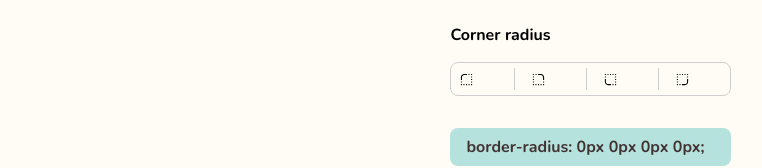
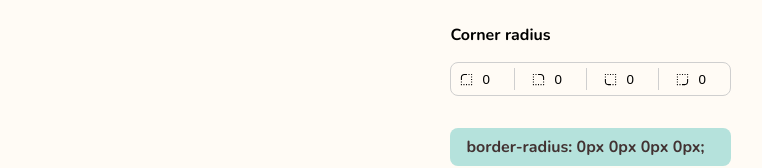
Before and after one commit to erikalbuquerque/border_radius_previewer, a React (Vite) app: page / in a window 1280 px wide. Shown: the part 421-589 px from the top of the page, without its empty margins (260-1022 px from the left). Built offline with nearby package versions, Linux system fonts and the light colour scheme.

Commit message:
feat: add BorderRadius Context/Hook

```diff
--- a/src/App.tsx
+++ b/src/App.tsx
@@ -1,5 +1,3 @@
-import { useState } from "react";
-
 import { Container, Content } from "./styles/app";
 
 import { Logo } from "./components/Logo";
@@ -10,41 +8,6 @@ import { CornerRadiusBox } from "./components/CornerRadiusBox";
 
 
 export function App() {
-  const [topLeft, setTopLeft] = useState(0);
-  const [topRight, setTopRight] = useState(0);
-  const [bottomLeft, setBottomLeft] = useState(0);
-  const [bottomRight, setBottomRight] = useState(0);
-
-  const [copySuccess, setCopySuccess] = useState(false);
-
-  function borderTopLeft(value: number) {
-    setTopLeft(value);
-  }
-
-  function borderTopRight(value: number) {
-    setTopRight(value);
-  }
-
-  function borderBottomLeft(value: number) {
-    setBottomLeft(value);
-  }
-
-  function borderBottomRight(value: number) {
-    setBottomRight(value);
-  }
-
-  function copyToBoard() {
-    navigator.clipboard.writeText(
-      `border-radius: ${topLeft}px ${topRight}px ${bottomLeft}px ${bottomRight}px;`
-    );
-    showMessage();
-  }
-  function showMessage() {
-    if (!copySuccess) setCopySuccess(true);
-  }
-  function hiddenMessage() {
-    if (copySuccess) setCopySuccess(false);
-  }
   return (
     <Container>
       <Content>
--- a/src/components/Box/index.tsx
+++ b/src/components/Box/index.tsx
@@ -1,10 +1,12 @@
+import { useBorderRadius } from "../../hooks/useBorderRadius";
 import { Container, Content, BoxModel } from "./styles";
 
 export function Box() {
+  const { topLeft, topRight, bottomLeft, bottomRight } = useBorderRadius();
   return (
     <Container>
       <Content>
-        <BoxModel topLeft={0} topRight={0} bottomRight={0} bottomLeft={0} />
+        <BoxModel topLeft={topLeft} topRight={topRight} bottomRight={bottomRight} bottomLeft={bottomLeft} />
       </Content>
     </Container>
   );
--- a/src/components/CornerRadiusBox/index.tsx
+++ b/src/components/CornerRadiusBox/index.tsx
@@ -6,8 +6,20 @@ import {
   AiOutlineRadiusBottomright,
 } from "react-icons/ai";
 import { Container, Content, InputContent, Inputs } from "./styles";
+import { useBorderRadius } from "../../hooks/useBorderRadius";
 
 export function CornerRadiusBox() {
+  const {
+    topLeft,
+    topRight,
+    bottomLeft,
+    bottomRight,
+    handleBorderTopLeft,
+    handleBorderTopRight,
+    handleBorderBottomLeft,
+    handleBorderBottomRight,
+  } = useBorderRadius();
+
   return (
     <Container>
       <Content>
@@ -15,19 +27,35 @@ export function CornerRadiusBox() {
         <Inputs>
           <InputContent>
             <AiOutlineRadiusUpleft size={15} />
-            <Input type="number" />
+            <Input
+              type="number"
+              value={topLeft}
+              onChange={(e) => handleBorderTopLeft(Number(e.target.value))}
+            />
           </InputContent>
           <InputContent>
             <AiOutlineRadiusUpright size={15} />
-            <Input type="number" />
+            <Input
+              type="number"
+              value={topRight}
+              onChange={(e) => handleBorderTopRight(Number(e.target.value))}
+            />
           </InputContent>
           <InputContent>
             <AiOutlineRadiusBottomleft size={15} />
-            <Input type="number" />
+            <Input
+              type="number"
+              value={bottomLeft}
+              onChange={(e) => handleBorderBottomLeft(Number(e.target.value))}
+            />
           </InputContent>
           <InputContent>
             <AiOutlineRadiusBottomright size={15} />
-            <Input type="number" />
+            <Input
+              type="number"
+              value={bottomRight}
+              onChange={(e) => handleBorderBottomRight(Number(e.target.value))}
+            />
           </InputContent>
         </Inputs>
       </Content>
--- a/src/components/PropsDisplay/index.tsx
+++ b/src/components/PropsDisplay/index.tsx
@@ -1,18 +1,14 @@
+import { useBorderRadius } from "../../hooks/useBorderRadius";
 import { Container, Content } from "./styles";
 
 export function PropsDisplay() {
-  const obj = {
-    topLeft: 0,
-    topRight: 0,
-    bottomLeft: 0,
-    bottomRight: 0,
-  };
+  const { topLeft, topRight, bottomLeft, bottomRight } = useBorderRadius();
+
   return (
     <Container>
       <Content>
         <span>
-          border-radius: {obj.topLeft}px {obj.topRight}px {obj.bottomLeft}px{" "}
-          {obj.bottomRight}
+          border-radius: {topLeft}px {topRight}px {bottomLeft}px {bottomRight}
           px;
         </span>
       </Content>
--- /dev/null
+++ b/src/context/BorderRadiusContext.tsx
@@ -0,0 +1,83 @@
+import { createContext, useState, useCallback, ReactNode } from "react";
+
+type BorderRadiusProviderProps = {
+  children: ReactNode;
+};
+
+interface BorderRadiusContext {
+  topLeft: number;
+  topRight: number;
+  bottomLeft: number;
+  bottomRight: number;
+  handleBorderTopLeft: (value: number) => void;
+  handleBorderTopRight: (value: number) => void;
+  handleBorderBottomLeft: (value: number) => void;
+  handleBorderBottomRight: (value: number) => void;
+  handleCopyToBoard: () => void;
+}
+
+export const BorderRadiusContext = createContext({} as BorderRadiusContext);
+
+export function BorderRadiusProvider({ children }: BorderRadiusProviderProps) {
+  const [topLeft, setTopLeft] = useState(0);
+  const [topRight, setTopRight] = useState(0);
+  const [bottomLeft, setBottomLeft] = useState(0);
+  const [bottomRight, setBottomRight] = useState(0);
+
+  const [isCopy, setIsCopy] = useState(false);
+
+  const handleBorderTopLeft = useCallback(
+    (value: number) => {
+      setTopLeft(value);
+    },
+    [topLeft]
+  );
+
+  const handleBorderTopRight = useCallback(
+    (value: number) => {
+      setTopRight(value);
+    },
+    [topRight]
+  );
+
+  const handleBorderBottomLeft = useCallback(
+    (value: number) => {
+      setBottomLeft(value);
+    },
+    [bottomLeft]
+  );
+
+  const handleBorderBottomRight = useCallback(
+    (value: number) => {
+      setBottomRight(value);
+    },
+    [bottomRight]
+  );
+
+  function showMessage() {
+    setIsCopy(!isCopy);
+  }
+
+  function handleCopyToBoard() {
+    navigator.clipboard.writeText(
+      `border-radius: ${topLeft}px ${topRight}px ${bottomLeft}px ${bottomRight}px;`
+    );
+    showMessage();
+  }
+
+  return (
+    <BorderRadiusContext.Provider value={{
+      topLeft,
+      topRight,
+      bottomLeft,
+      bottomRight,
+      handleBorderTopLeft,
+      handleBorderTopRight,
+      handleBorderBottomLeft,
+      handleBorderBottomRight,
+      handleCopyToBoard
+    }}>
+      {children}
+    </BorderRadiusContext.Provider>
+  );
+}
--- /dev/null
+++ b/src/hooks/useBorderRadius.ts
@@ -0,0 +1,7 @@
+import { useContext } from "react";
+import { BorderRadiusContext } from "../context/BorderRadiusContext";
+
+export function useBorderRadius() {
+  const context = useContext(BorderRadiusContext);
+  return context;
+}
--- a/src/main.tsx
+++ b/src/main.tsx
@@ -1,12 +1,15 @@
 import React from "react";
 import ReactDOM from "react-dom";
 import { App } from "./App";
+import { BorderRadiusProvider } from "./context/BorderRadiusContext";
 import { GlobalStyles } from "./styles/GlobalStyles";
 
 ReactDOM.render(
   <React.StrictMode>
     <GlobalStyles />
-    <App />
+    <BorderRadiusProvider>
+      <App />
+    </BorderRadiusProvider>
   </React.StrictMode>,
   document.getElementById("root")
 );
```
